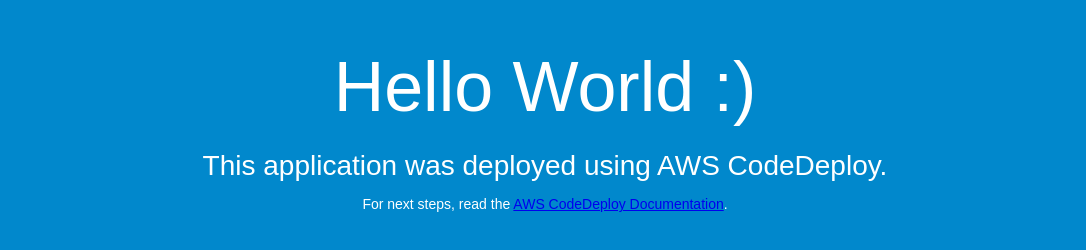
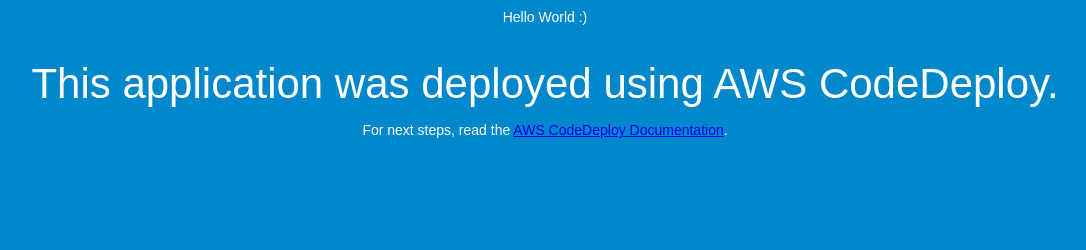
Before and after one commit to ghiathkamel/repo2025, a plain HTML site: page index.html in a window 1280 px wide. Shown: the whole page, without its empty margins (95-1181 px from the left). Drawn offline with Linux system fonts and the light colour scheme.

Commit message:
commit changing font size
testing commit
changing font size

```diff
--- a/index.html
+++ b/index.html
@@ -12,13 +12,13 @@
     }
 
     h1 {
-      font-size: 500%;
+      font-size: 100%;
       font-weight: normal;
       margin-bottom: 0;
     }
 
     h2 {
-      font-size: 200%;
+      font-size: 300%;
       font-weight: normal;
       margin-bottom: 0;
     }
```
